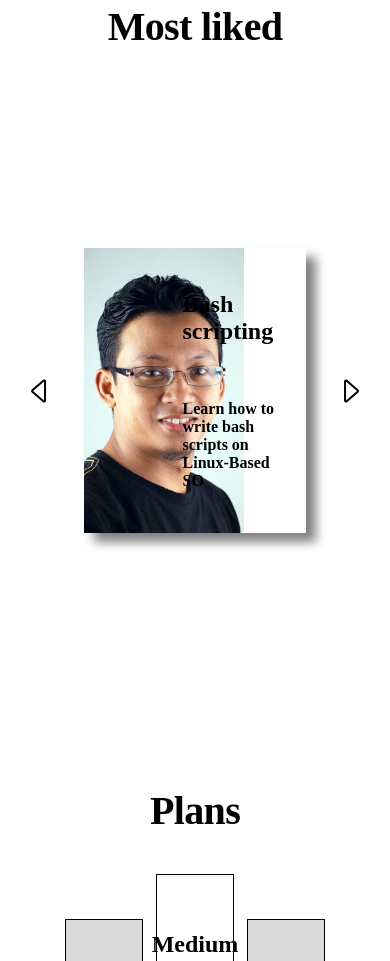
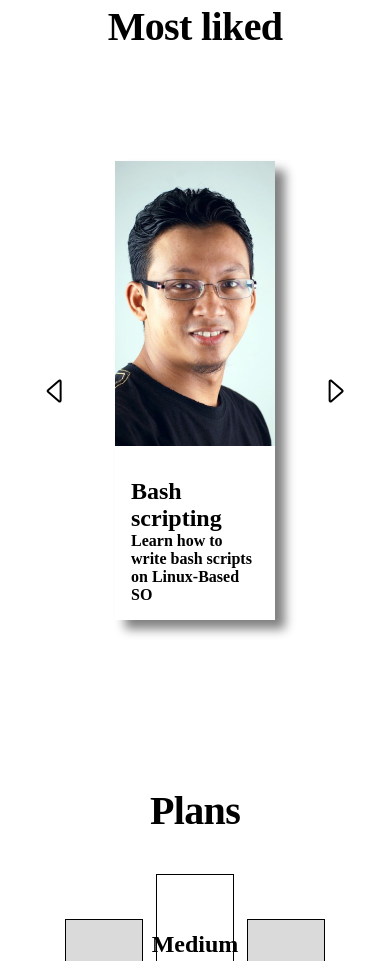
Before and after one commit to facuxfdz/RM-courses, a website: page index.html in a window 390 px wide. Shown: the part 778-1739 px from the top of the page. Drawn offline with Linux system fonts and the light colour scheme.

Commit message:
index carrousel image is now responsive

```diff
--- a/scss/styles.scss
+++ b/scss/styles.scss
@@ -177,6 +177,11 @@ a {
     flex-direction: column;
     align-items: center;
     margin-top: 5rem;
+
+    // @media screen and (max-width: 1300px){
+
+    //     margin-bottom: 15rem;
+    // }
 }
 
 
@@ -228,6 +233,7 @@ a {
             cursor: pointer;
         }
     }
+
 }
 
 .banner-carrousel {
@@ -249,6 +255,15 @@ a {
     height: 285px;
     box-shadow: 10px 9px 10px grey;
     margin: 0 14px;
+    @media screen and (max-width: 1300px) {
+        display: flex;
+        justify-content: center;
+        flex-wrap: wrap;
+        height: auto;
+        img {
+            width: auto;
+        }
+    }
 }
 
 /*
@@ -277,9 +292,11 @@ a {
 .course-info {
     padding: 1rem 1rem;
     display: flex;
+    flex-wrap: wrap;
     flex-direction: column;
     align-items: center;
     justify-content: space-around;
+
 }
 
 .plans-info {
```
Also changed, not shown: css/styles.css, 1 other file.
